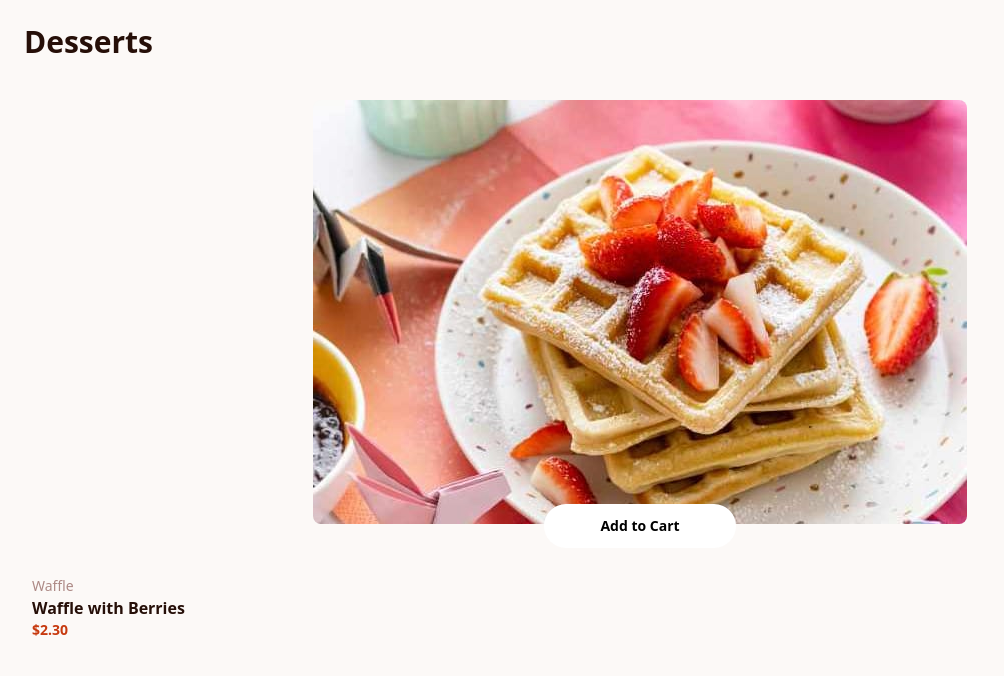
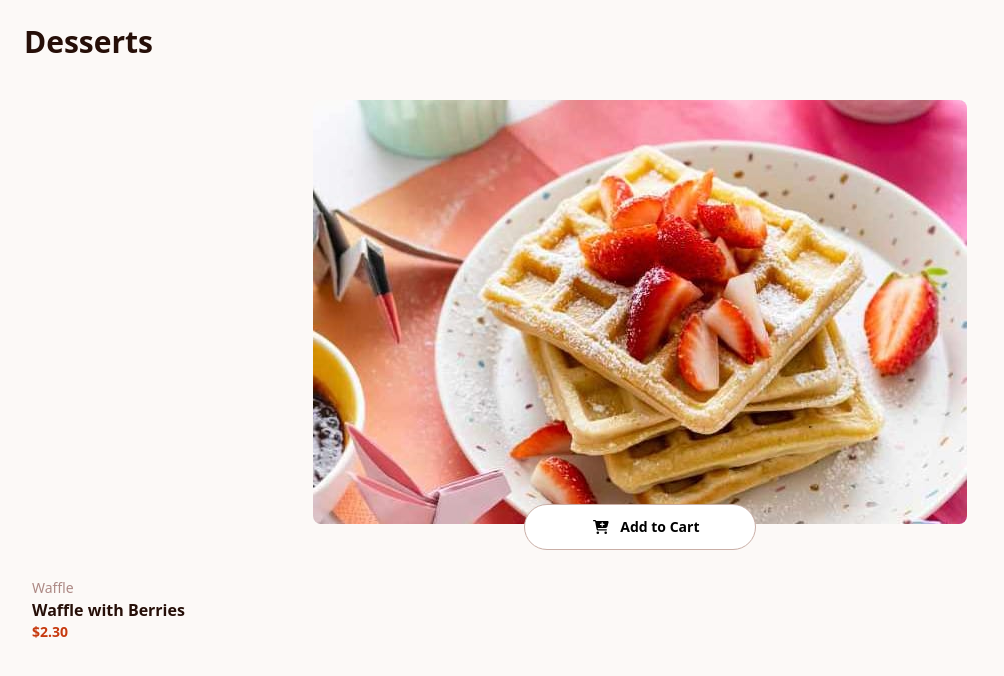
Before and after one commit to Chaveguapo/Product-list, a React (Vite) app: page / in a window 1280 px wide. Shown: the top 676 px of the page, without its empty margins (0-1004 px from the left). Built offline with nearby package versions, Linux system fonts and the light colour scheme.

Commit message:
Fixing button state

```diff
--- a/index.html
+++ b/index.html
@@ -5,6 +5,7 @@
       @import url("https://fonts.googleapis.com/css2?family=Red+Hat+Text:ital,wght@0,300..700;1,300..700&display=swap");
     </style>
     <meta charset="UTF-8" />
+
     <link rel="icon" type="image/svg+xml" href="/vite.svg" />
     <meta name="viewport" content="width=device-width, initial-scale=1.0" />
 
--- a/src/App.tsx
+++ b/src/App.tsx
@@ -1,6 +1,12 @@
+import { useState } from "react";
 import "./App.css";
 import waffle from "./assets/Images/image-waffle-mobile.jpg";
+import { FontAwesomeIcon } from "@fortawesome/react-fontawesome";
+import { faCartPlus } from "@fortawesome/free-solid-svg-icons";
+
 function App() {
+  const [count, setCount] = useState(false);
+
   return (
     <>
       <div className="min-h-screen bg-Rose_50 p-6 text-left ">
@@ -16,8 +22,9 @@ function App() {
               ></img>
               <button
                 aria-label="Add to cart"
-                className="relative z-30 bottom-5 p-14 text-sm font-bold text-Rose_900900 border- rounded-full py-3 border-Rose_300 bg-white active:bg-Red  focus:outline-none focus:text-Rose_50 focus:bg-Red"
+                className="relative z-30 border bottom-5 p-14 text-sm font-bold text-Rose_900900 border- rounded-full py-3 border-Rose_300 bg-white active:bg-Red  focus:outline-none focus:text-Rose_50 focus:bg-Red"
               >
+                <FontAwesomeIcon icon={faCartPlus} className="px-3" />
                 Add to Cart
               </button>
             </li>
```
